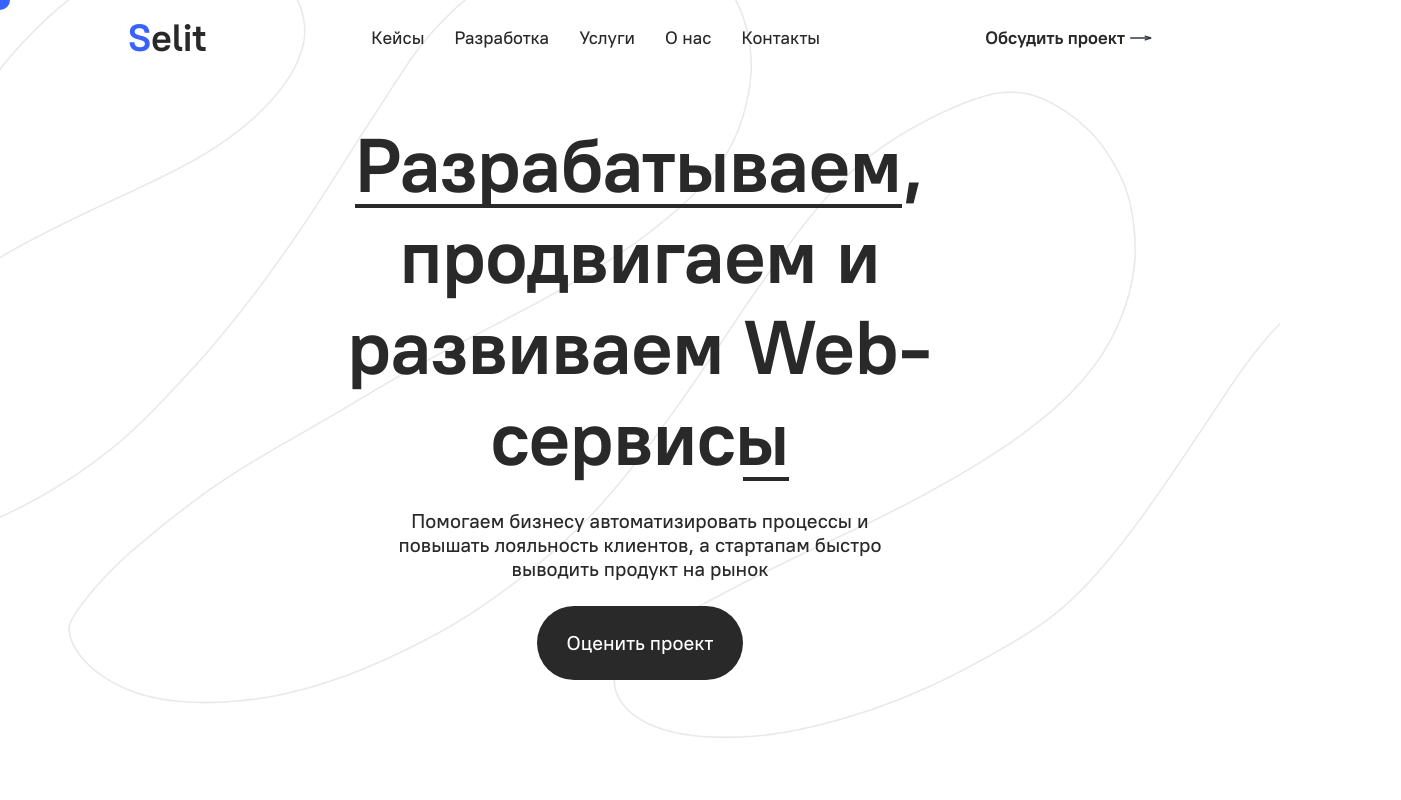
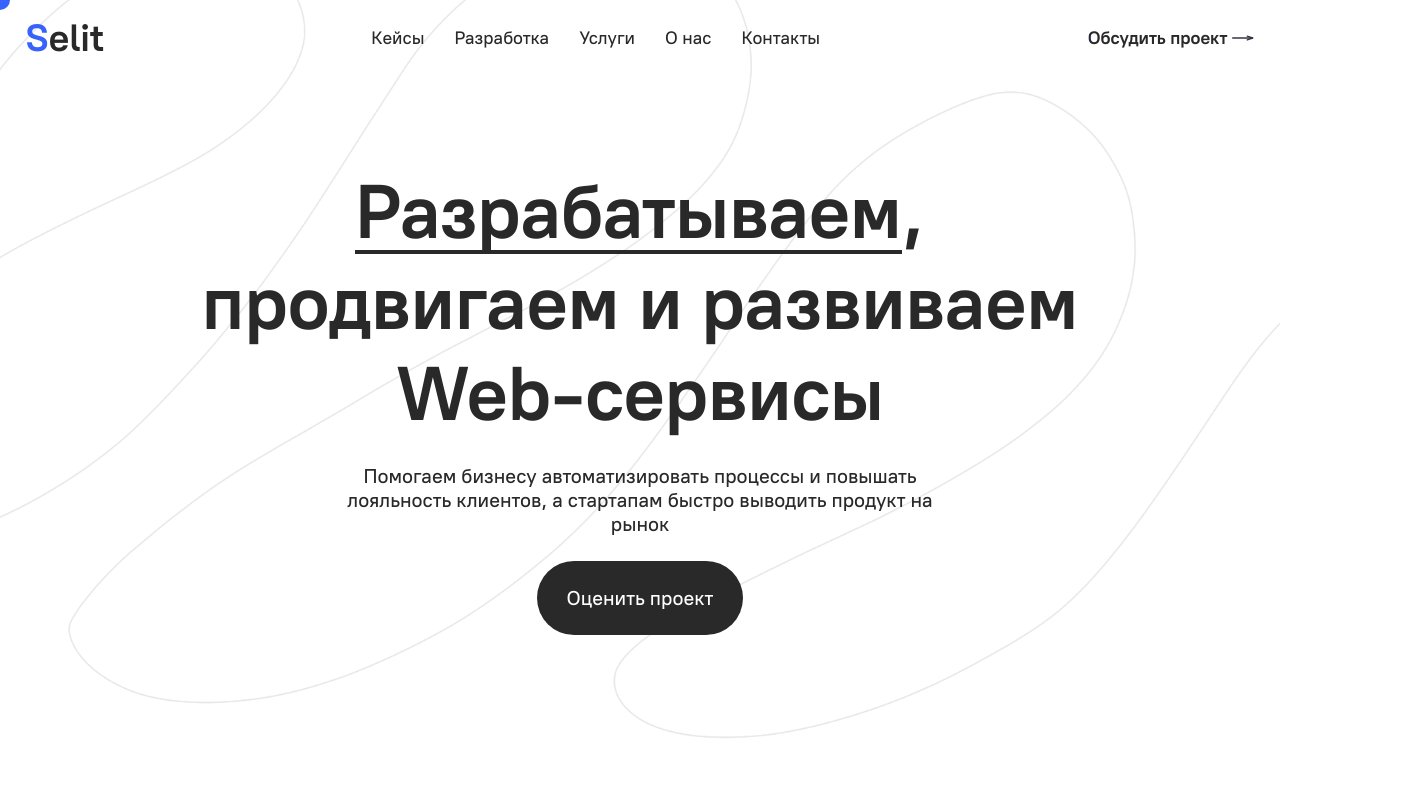
Before and after one commit to Centick/Selit, a Vue app: page / in a window 1280 px wide. Shown: the top 800 px of the page, 1401 px wide, since content can reach past the window. Built offline with nearby package versions, Linux system fonts and the light colour scheme.

Commit message:
start media

```diff
--- a/src/assets/css/global.css
+++ b/src/assets/css/global.css
@@ -458,3 +458,9 @@ footer{
     pointer-events: none;
     z-index: 999;
 }
+
+@media (max-width: 1480px) {
+    .container{
+        padding: 0 2%;
+    }
+}
--- a/src/views/HomeView.vue
+++ b/src/views/HomeView.vue
@@ -112,7 +112,7 @@
                     <h3 class="h3"><span class="text-inherit color-main">Selit</span> - Разработка web-решений под ваши задачи</h3>
                     <p></p>
                 </div>
-                <div class="block-about block-about--3 grid grid-column align-content-start justify-content-start align-content-space-between">
+                <div class="block-about block-about--3 grid grid-column align-content-start justify-content-start align-content-space-between gap-50">
                     <h3 class="h3 text-align-center">Процесс разработки</h3>
                     <div class="grid grid-column gap-50">
                         <div class="grid grid-row development_wrap align-items-center gap-25">
@@ -130,7 +130,7 @@
                             </div>
                         </div>
                         <div class="grid grid-row development_wrap align-items-center gap-25">
-                            <span class="h1 color-main big_number text-align-center">3</span>
+                            <span class="h1 color-main big_number big_number--lust  text-align-center">3</span>
                             <div class="grid grid-column align-items-start justify-content-start gap-15">
                                 <h4 class="h4">Готовим и представляем оценку</h4>
                                 <p>После того как заполните форму, менеджер свяжется с вами в течение 24 часов и договорится о встрече. На встрече мы познакомимся и обсудим задачу. Также поговорим о предварительном бюджете и сроках.</p>
@@ -477,7 +477,7 @@
     }
     .container-banner > .banner_h1{
         text-align: center;
-        width: 70%;
+        width: 80%;
     }
 
     @keyframes line_loading {
@@ -614,6 +614,9 @@
     .development_wrap{
         grid-template-columns: 50px 1fr;
     }
+    .development_wrap > div{
+        width: 90%;
+    }
 
     .big_number{
         font-size: 82px;
@@ -628,6 +631,10 @@
         border: 1px dashed var(--colorBlack);
         height: 60px;
         border-radius: 10px;
+    }
+
+    .big_number--lust::after{
+        display: none;
     }
 
     .block-about--4:hover{
@@ -786,5 +793,6 @@
         padding: 2px 0 !important;
     }
 
+    /* media */
 
 </style>
```
